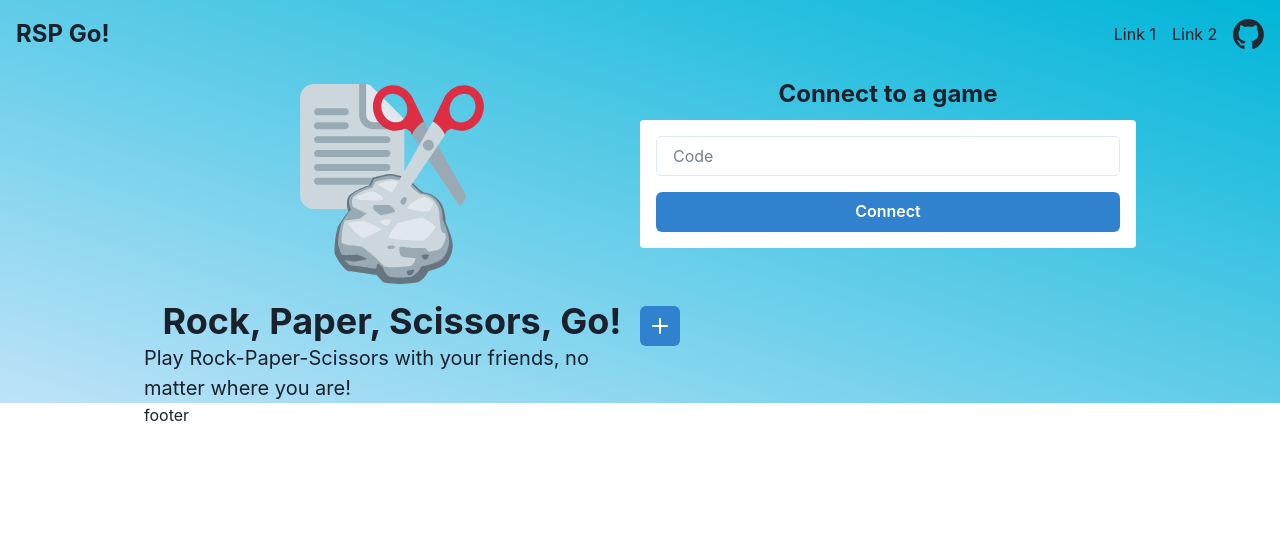
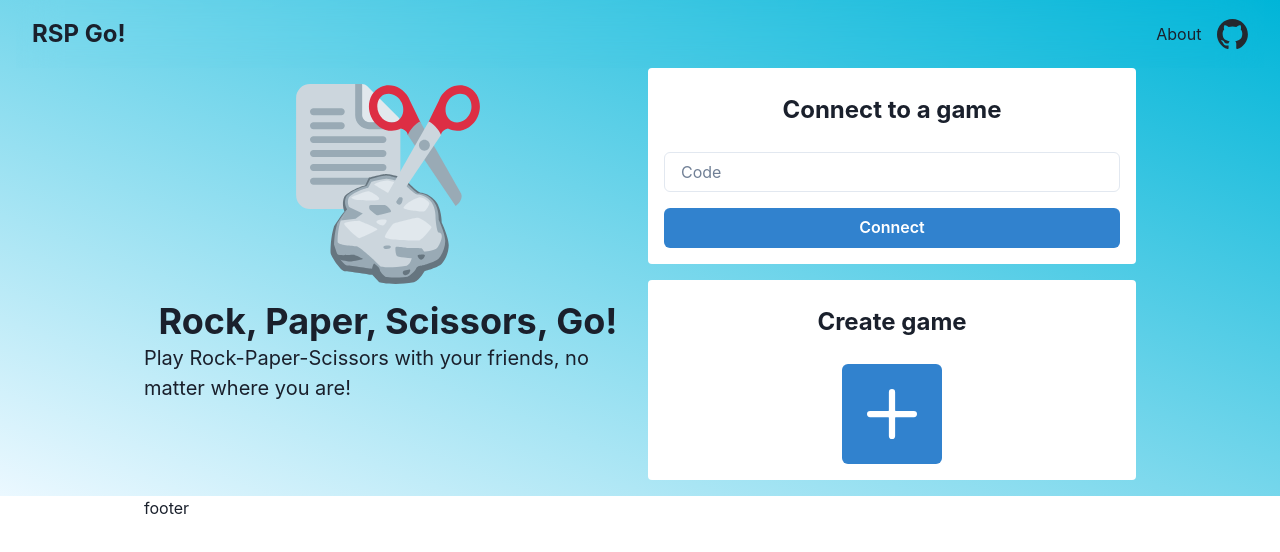
Before and after one commit to MiguelTornero/rps-go-vite-react, a React (Vite) app: page / in a window 1280 px wide. Shown: the top 552 px of the page. Built offline with nearby package versions, Linux system fonts and the light colour scheme.

Commit message:
added button to landng page

```diff
--- a/src/routes/root.tsx
+++ b/src/routes/root.tsx
@@ -6,43 +6,49 @@ import logo from "@/assets/logo.svg"
 import github_logo from "@/assets/github_logo.svg"
 
 const NavBar = () => (
-<Flex padding={4} gap={4} alignItems={"center"}>
+<Container maxWidth={"container.xl"}>
+<Flex padding={4} gap={4} alignItems={"center"} backdropFilter={"blur(20px)"}>
     <Link to="/">
         <Text fontSize={"1.5rem"} fontWeight={"bold"}>RSP Go!</Text>
     </Link>
     <Spacer/>
-    <Link to="#">Link 1</Link>
-    <Link to="#">Link 2</Link>
+    <Link to="#">About</Link>
     <Link to="https://github.com/MiguelTornero/rps-go-vite-react">
         <Image src={github_logo} height={"30px"}/>
     </Link>
 </Flex>
+</Container>
 )
 
 export default function Root() {
     return <>
-    <Box bgGradient={"linear(to-tr, blue.100, cyan.500)"}>
+    <Box bgGradient={"linear(to-tr, blue.50, cyan.500)"}>
         <NavBar/>
-        <Container maxW="container.lg">
-        <SimpleGrid columns={{"base": 1, "md": 2}}>
+        <Container maxW="container.lg" paddingBottom={4}>
+        <SimpleGrid columns={{"base": 1, "md": 2}} gap={4}>
             <GridItem rowSpan={{"base": 1, "md": 2}}>
                 <Image src={logo} boxSize={"200px"} mx={"auto"} my={"1rem"}/>
                 <Heading as={"h1"} fontSize={"4xl"} textAlign={"center"}>Rock, Paper, Scissors, Go!</Heading>
                 <Text fontSize={"xl"}>Play Rock-Paper-Scissors with your friends, no matter where you are!</Text>
             </GridItem>
             <GridItem>
-                <Text as={"h2"} fontSize={"2xl"} textAlign={"center"} fontWeight={"bold"} my={2}>Connect to a game</Text>
-                <Form style={{width: "100%"}} method="GET" action="/join_game">
+                <Form method="GET" action="/join_game">
+                    <Box>
                     <Stack spacing={4} bg={"white"} padding={4} borderRadius={4}>
+                        <Text as={"h2"} fontSize={"2xl"} textAlign={"center"} fontWeight={"bold"} my={2}>Connect to a game</Text>
                         <Input name="gameId" required placeholder="Code"/>
                         <Button colorScheme="blue" variant={"solid"} type="submit">Connect</Button>
                     </Stack>
+                    </Box>
                 </Form>
             </GridItem>
             <GridItem>
-                <Link to="/create_game">
-                    <IconButton icon={<AddIcon/>} aria-label="Create a lobby" colorScheme="blue"/>
-                </Link>
+                <Stack spacing={4} bg={"white"} padding={4} borderRadius={4} alignItems={"center"}>
+                <Text as={"h2"} fontSize={"2xl"} textAlign={"center"} fontWeight={"bold"} my={2}>Create game</Text>
+                    <Link to="/create_game">
+                        <IconButton mx={"auto"} boxSize={"100px"} icon={<AddIcon boxSize={"50px"}/>} aria-label="Create a lobby" colorScheme="blue"/>
+                    </Link>
+                </Stack>
             </GridItem>
         </SimpleGrid>
         </Container>
```
